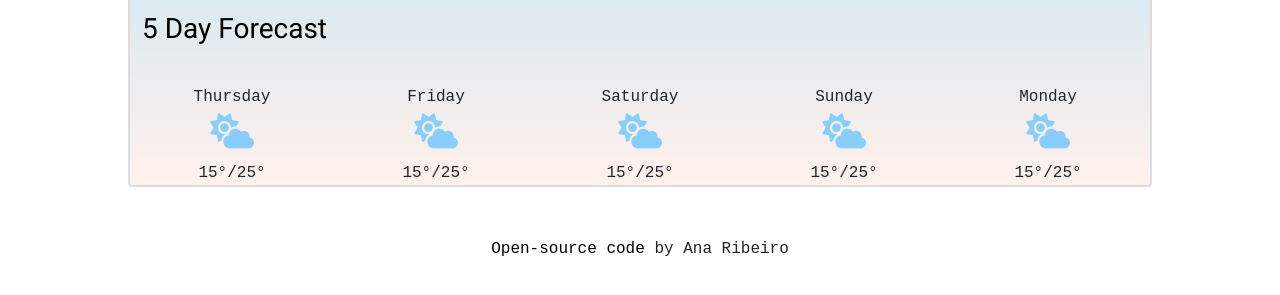
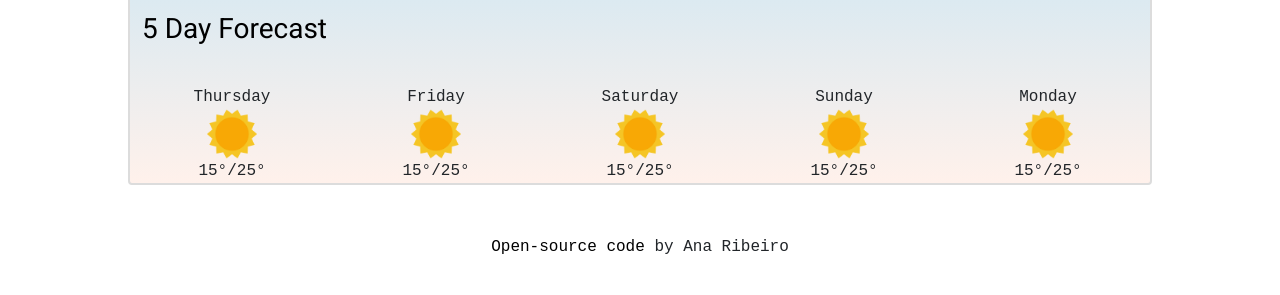
Before and after one commit to catsbe1/weather-app, a plain HTML site: page Finalproject/index.html in a window 1280 px wide. Shown: the part 301-596 px from the top of the page. Drawn offline with nearby package versions, Linux system fonts and the light colour scheme; a web font is replaced by a local one.

Commit message:
Forecast HTML

```diff
--- a/Finalproject/index.html
+++ b/Finalproject/index.html
@@ -68,11 +68,21 @@
         <div class="col">Monday</div>
       </div>
       <div class="row middle">
-        <div class="col"><i class="fa-solid fa-cloud-sun"></i></div>
-        <div class="col"><i class="fa-solid fa-cloud-sun"></i></div>
-        <div class="col"><i class="fa-solid fa-cloud-sun"></i></div>
-        <div class="col"><i class="fa-solid fa-cloud-sun"></i></div>
-        <div class="col"><i class="fa-solid fa-cloud-sun"></i></div>
+        <div class="col">
+          <img src="media/icon.png" alt="" class="forecast-icon" />
+        </div>
+        <div class="col">
+          <img src="media/icon.png" alt="" class="forecast-icon" />
+        </div>
+        <div class="col">
+          <img src="media/icon.png" alt="" class="forecast-icon" />
+        </div>
+        <div class="col">
+          <img src="media/icon.png" alt="" class="forecast-icon" />
+        </div>
+        <div class="col">
+          <img src="media/icon.png" alt="" class="forecast-icon" />
+        </div>
       </div>
       <div class="row bottom">
         <div class="col">15°/25°</div>
--- a/Finalproject/src/style.css
+++ b/Finalproject/src/style.css
@@ -83,9 +83,8 @@ h3 {
   font-family: "PT Mono", monospace;
 }
 
-.middle {
-  font-size: 35px;
-  color: lightskyblue;
+.forecast-icon {
+  width: 50px;
 }
 
 .conversions {
```
